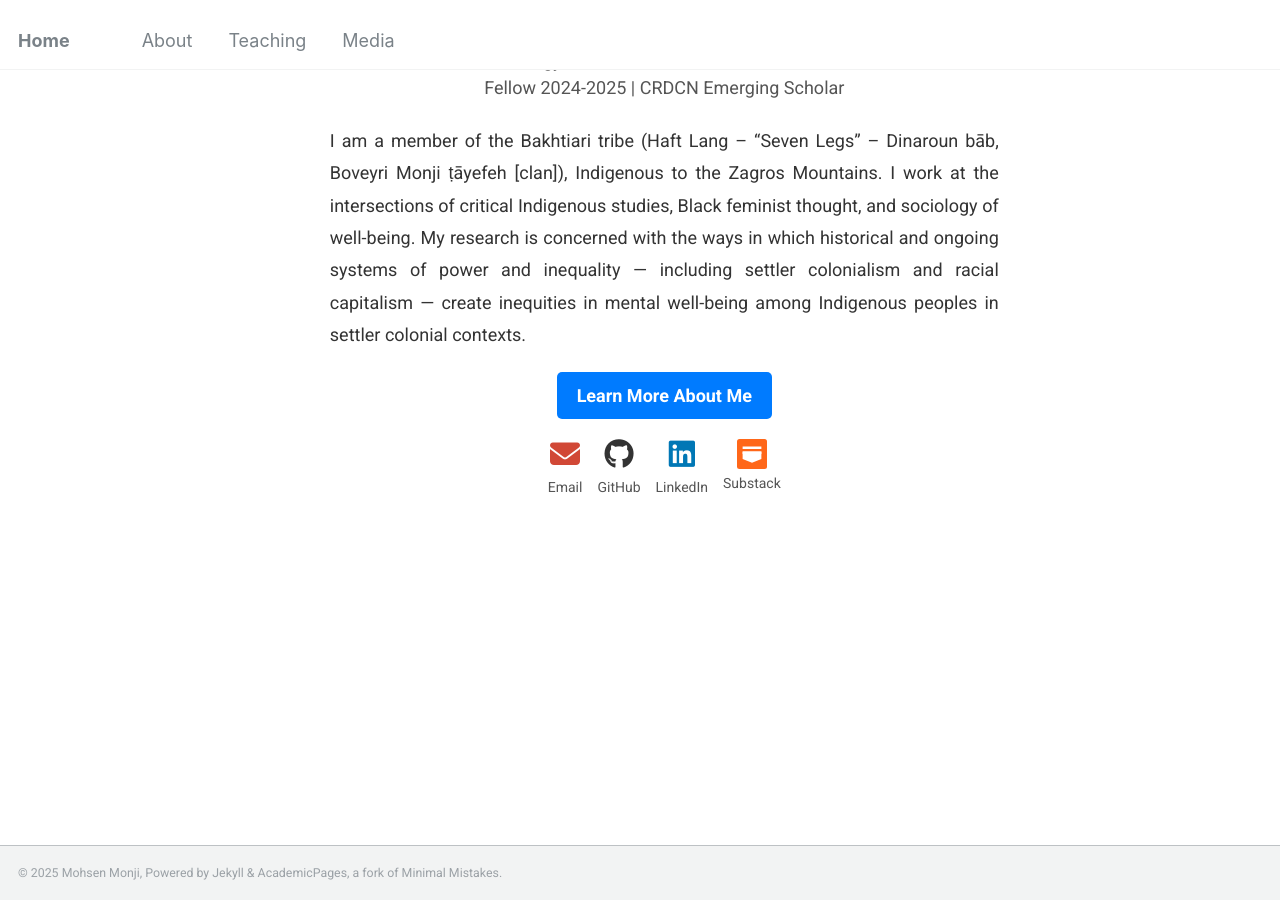
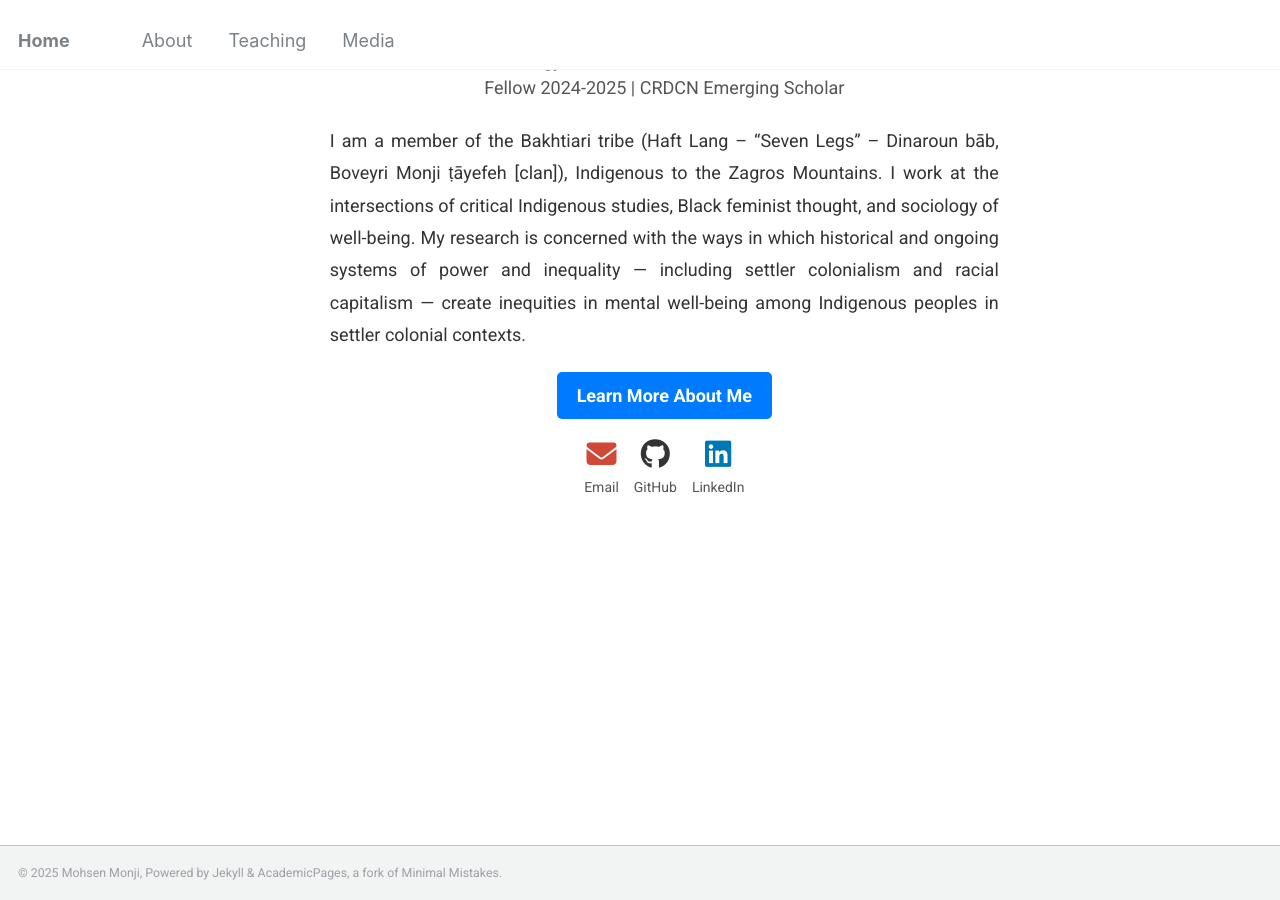
Before and after one commit to Mohsnmonji/mohsnmonji.github.io, a Jekyll site: the page built from _pages/front.md, in a window 1280 px wide and 900 px high, scrolled down 588 px. Built offline with Jekyll 4.4.1, drawn with Linux system fonts in a browser that asks for light colours.

Commit message:
Update front.md

```diff
--- a/_pages/front.md
+++ b/_pages/front.md
@@ -60,22 +60,3 @@ hide_avatar: true
         <span style="font-size:14px; color:#555;">LinkedIn</span>
       </a>
     </div>
-  <div style="text-align:center;">
-  <a href="https://substack.com/@mohsenmonji?r=2g4qgz&utm_medium=ios&utm_source=profile"
-     target="_blank" style="text-decoration:none; display:inline-flex; flex-direction:column; align-items:center; justify-content:center;">
-    <!-- Inline Substack-style icon -->
-    <svg width="30" height="30" viewBox="0 0 48 48" xmlns="http://www.w3.org/2000/svg" aria-hidden="true"
-         style="display:block; margin-bottom:4px;">
-      <!-- Orange square background -->
-      <rect x="0" y="0" width="48" height="48" rx="4" ry="4" fill="#FF6719"/>
-      <!-- The 3 white horizontal bars -->
-      <rect x="9" y="12" width="30" height="4" fill="#FFFFFF"/>
-      <rect x="9" y="20" width="30" height="4" fill="#FFFFFF"/>
-      <!-- Bottom page shape -->
-      <path d="M9 20v12l15 6 15-6V20h-30z" fill="#FFFFFF"/>
-    </svg>
-    <span style="font-size:14px; color:#555;">Substack</span>
-  </a>
-</div>
-  </div><!-- /social links -->
-</div><!-- /page container -->
```
